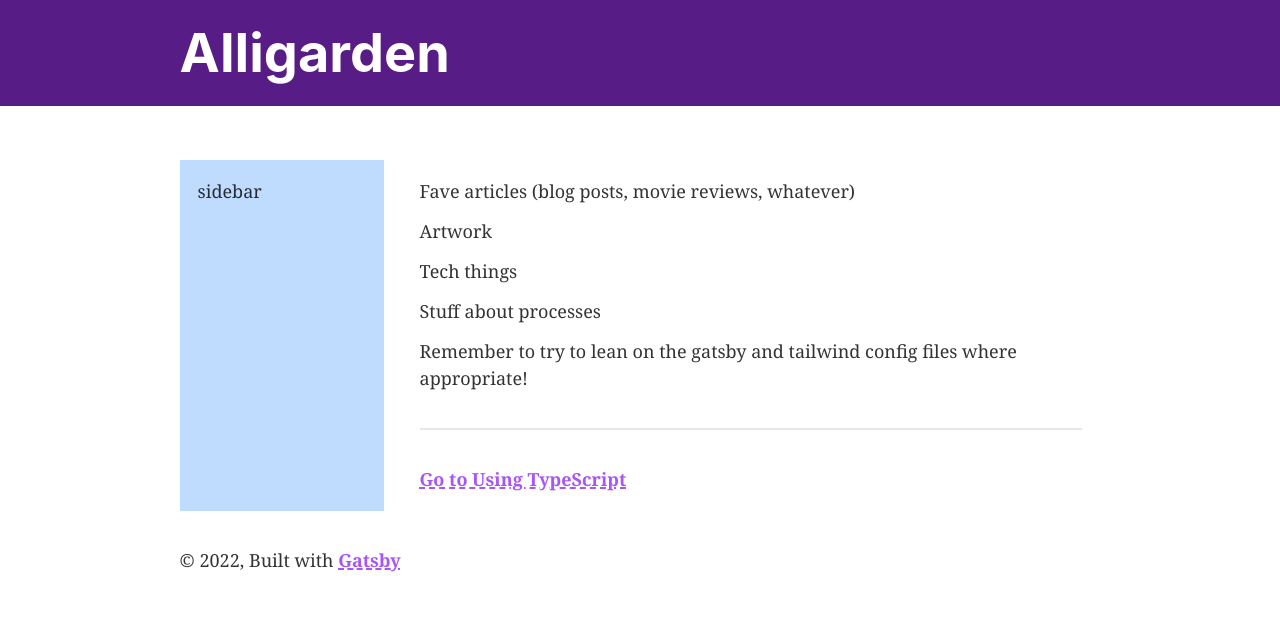
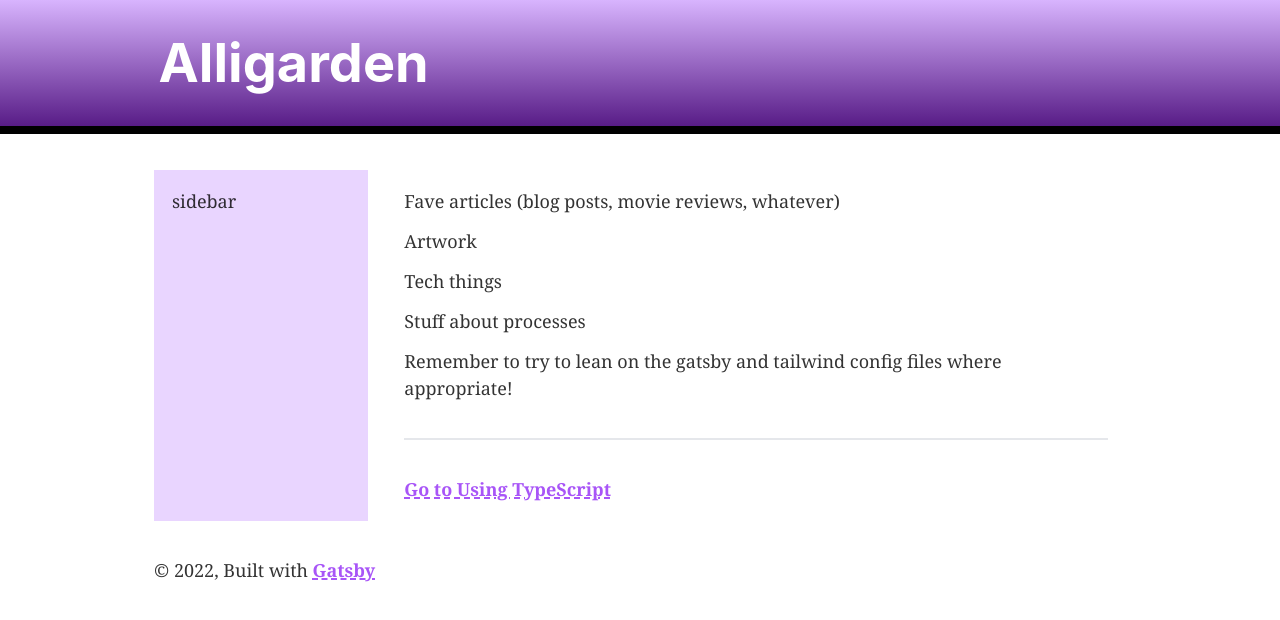
Before and after one commit to allizon/digital-garden, a Gatsby site: page / in a window 1280 px wide. Built offline with nearby package versions, Linux system fonts and the light colour scheme; Gatsby itself is replaced by a stand-in of ours.

Commit message:
Couple of layout/style tweaks to see if it gets picked up

```diff
--- a/src/components/header.js
+++ b/src/components/header.js
@@ -1,16 +1,10 @@
-import * as React from "react"
-import PropTypes from "prop-types"
-import { Link } from "gatsby"
+import * as React from "react";
+import PropTypes from "prop-types";
+import { Link } from "gatsby";
 
 const Header = ({ siteTitle }) => (
-  <header className="bg-purple-900 mb-12">
-    <div
-      style={{
-        margin: `0 auto`,
-        maxWidth: 960,
-        padding: `1.45rem 1.0875rem`,
-      }}
-    >
+  <header className="bg-gradient-to-b from-purple-300 to-purple-900 mb-8 border-b-8 border-black">
+    <div className="max-w-4xl m-0 mx-auto py-8 px-5">
       <h1 className="text-5xl m-0 font-extrabold">
         <Link
           to="/"
@@ -24,14 +18,14 @@ const Header = ({ siteTitle }) => (
       </h1>
     </div>
   </header>
-)
+);
 
 Header.propTypes = {
   siteTitle: PropTypes.string,
-}
+};
 
 Header.defaultProps = {
   siteTitle: ``,
-}
+};
 
-export default Header
+export default Header;
--- a/src/components/layout.js
+++ b/src/components/layout.js
@@ -27,15 +27,11 @@ const Layout = ({ children }) => {
   return (
     <>
       <Header siteTitle={data.site.siteMetadata?.title || `Title`} />
-      <div
-        style={{
-          margin: `0 auto`,
-          maxWidth: 960,
-          padding: `0 1.0875rem 1.45rem`,
-        }}
-      >
-        <main className="flex space-x-4">
-          <section className="w-48 bg-blue-200 p-4">sidebar</section>
+      <div className="max-w-4xl px-4 m-0 mx-auto">
+        <main className="flex md:space-x-4">
+          <section className="hidden md:block md:w-48 bg-purple-200 p-4">
+            sidebar
+          </section>
           <section className="flex-auto p-4">{children}</section>
         </main>
         <footer
```
